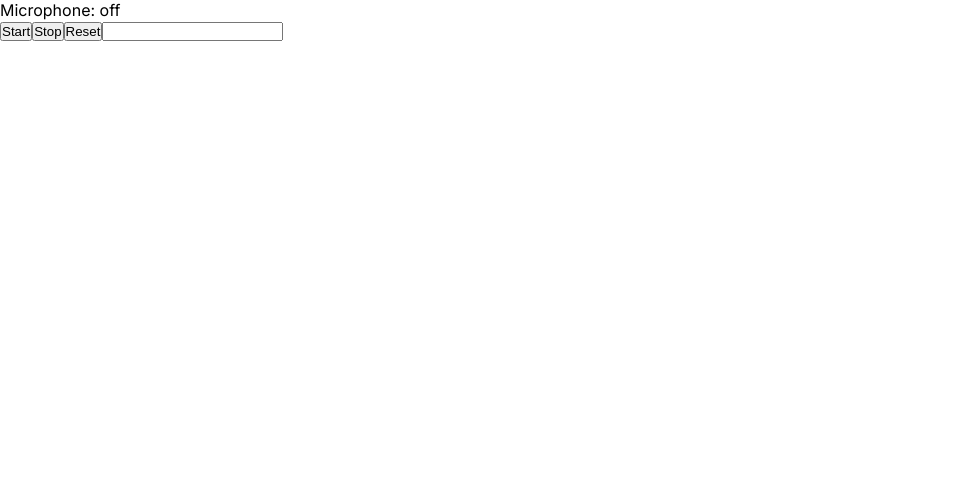
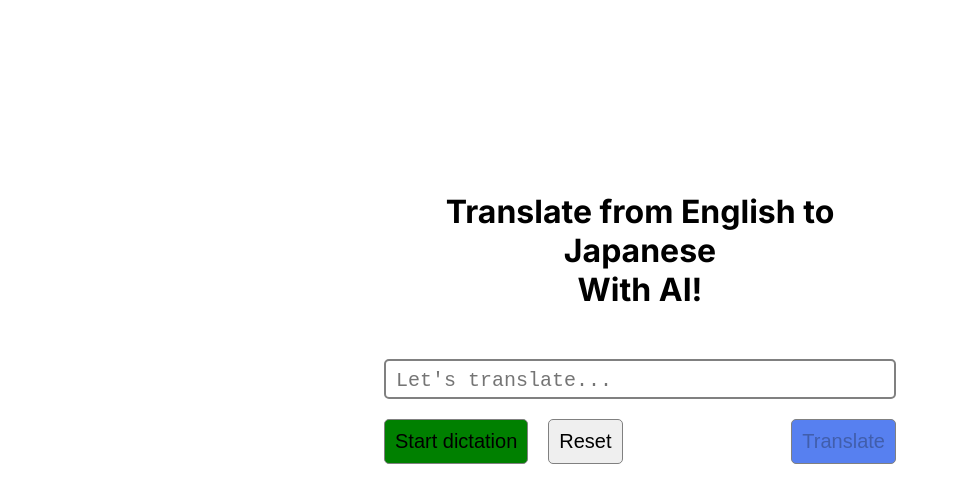
Before and after one commit to mmitusov/ai-japanese-translator, a Next.js app: page / in a window 1280 px wide. Shown: the top 502 px of the page, without its empty margins (0-959 px from the left). Built offline with nearby package versions, Linux system fonts and the light colour scheme.

Commit message:
UI + Translation implemented

```diff
--- a/package.json
+++ b/package.json
@@ -12,6 +12,7 @@
     "@types/node": "20.4.2",
     "@types/react": "18.2.15",
     "@types/react-dom": "18.2.7",
+    "axios": "^1.4.0",
     "eslint": "8.45.0",
     "eslint-config-next": "13.4.10",
     "next": "13.4.10",
--- /dev/null
+++ b/src/components/Input.tsx
@@ -0,0 +1,82 @@
+import React, { useRef } from 'react'
+import SpeechRecognition, { useSpeechRecognition } from 'react-speech-recognition';
+import useIsHydrated from '@/hooks/useIsHydrated';
+import { useEffect, useState } from 'react';
+import InputStyles from '@/styles/input.module.scss'
+import useAutosizeTextArea from '@/hooks/useAutosizeTextArea';
+import axios from 'axios';
+
+const Input = ({input, setInput, setTranslatedText}: any) => {
+    const {
+      transcript,
+      listening,
+      resetTranscript,
+      browserSupportsSpeechRecognition
+    } = useSpeechRecognition();
+    const {isSsrHydrated} = useIsHydrated()
+    const textAreaRef = useRef<HTMLTextAreaElement>(null);
+    useAutosizeTextArea(textAreaRef.current, input)
+
+    useEffect(() => {
+      onInputChange(transcript)
+    }, [transcript])
+
+    async function translateInput (textToTranslate: string) {
+      const response = await axios.post(
+        'https://translation.googleapis.com/language/translate/v2',
+        {},
+        {
+          params: {
+            key: 'AIzaSyDtj8Av-a4qeIYf5trEO_N4WCZgOsGLtII',
+            q: textToTranslate,
+            source: 'en',
+            target: 'uk', //ja, ru
+          }
+        }
+      )
+      const data = await response.data.data.translations[0].translatedText
+      setInput('')
+      setTranslatedText(data)
+    }
+
+    function onInputChange (text) {
+      setInput(text)
+    }
+
+    if (isSsrHydrated && !browserSupportsSpeechRecognition) {
+      return <span>Your browser doesn't support speech recognition.</span>;
+    }
+
+  return (
+    <div className={`${InputStyles.inputContainer}`}>
+        <textarea
+            ref={textAreaRef}
+            placeholder={`Let's translate...`}
+            value={input}
+            rows={1}
+            onChange={(e) => onInputChange(e.target.value)}
+        />
+        <div className={`${InputStyles.buttonsSection}`}>
+          <div >
+              {
+                  listening
+                      ? <button onClick={SpeechRecognition.stopListening} className={`${InputStyles.buttonStop}`}>Stop dictation</button>
+                      : <button onClick={SpeechRecognition.startListening} className={`${InputStyles.buttonStart}`}>Start dictation</button>
+              }
+              <button onClick={resetTranscript}>Reset</button>
+          </div>
+          <div>
+            <button
+              className={`${InputStyles.buttonTranslate}`}
+              disabled={listening || input.length===0}
+              onClick={() => translateInput(input)}
+            >
+              Translate
+            </button>
+          </div>
+        </div>
+    </div>
+  )
+}
+
+export default Input
--- /dev/null
+++ b/src/components/Translation.tsx
@@ -0,0 +1,16 @@
+import React from 'react'
+import TranslationStyles from '@/styles/translation.module.scss'
+
+
+const Translation = ({translatedText, setTranslatedText}: any) => {
+  return (
+    <div className={`${TranslationStyles.translationContainer}`}>
+        <h1>Translation</h1>
+        <p>
+            {translatedText}
+        </p>
+    </div>
+  )
+}
+
+export default Translation
--- /dev/null
+++ b/src/hooks/useAutosizeTextArea.tsx
@@ -0,0 +1,21 @@
+import { useEffect } from "react";
+
+// Updates the height of a <textarea> when the value changes.
+const useAutosizeTextArea = (
+  textAreaRef: HTMLTextAreaElement | null,
+  value: string
+) => {
+  useEffect(() => {
+    if (textAreaRef) {
+      // We need to reset the height momentarily to get the correct scrollHeight for the textarea
+      textAreaRef.style.height = "0px";
+      const scrollHeight = textAreaRef.scrollHeight;
+
+      // We then set the height directly, outside of the render loop
+      // Trying to set this with state or a ref will product an incorrect value.
+      textAreaRef.style.height = scrollHeight + "px";
+    }
+  }, [textAreaRef, value]);
+};
+
+export default useAutosizeTextArea;
--- a/src/pages/_app.tsx
+++ b/src/pages/_app.tsx
@@ -1,4 +1,4 @@
-import '@/styles/globals.css'
+import '@/styles/globals.scss'
 import type { AppProps } from 'next/app'
 import 'regenerator-runtime/runtime'
 
--- a/src/pages/index.tsx
+++ b/src/pages/index.tsx
@@ -1,35 +1,16 @@
 
 import Head from 'next/head'
 import { Inter } from 'next/font/google'
-import HomeStyles from '@/styles/Home.module.css'
-import SpeechRecognition, { useSpeechRecognition } from 'react-speech-recognition';
-import useIsHydrated from '@/hooks/useIsHydrated';
-import { useEffect, useState } from 'react';
+import HomeStyles from '@/styles/home.module.scss'
+import Input from '@/components/Input'
+import Translation from '@/components/Translation'
+import { useState } from 'react'
 
 const inter = Inter({ subsets: ['latin'] })
 
 export default function Home() {
-  const [input, setInput] = useState('')
-  const {
-    transcript,
-    listening,
-    resetTranscript,
-    browserSupportsSpeechRecognition
-  } = useSpeechRecognition();
-  const {isSsrHydrated} = useIsHydrated()
-
-  useEffect(() => {
-    onInputChange(transcript)
-  }, [transcript])
-
-  function onInputChange (text) {
-    setInput(text)
-  }
-
-  if (isSsrHydrated && !browserSupportsSpeechRecognition) {
-    return <span>Your browser doesn't support speech recognition.</span>;
-  }
-
+  const [input, setInput] = useState<string>('')
+  const [translatedText, setTranslatedText] = useState<string>('')
   return (
     <>
       <Head>
@@ -38,14 +19,11 @@ export default function Home() {
         <meta name="viewport" content="width=device-width, initial-scale=1" />
         <link rel="icon" href="/favicon.ico" />
       </Head>
-      <main className={`${HomeStyles.main} ${inter.className}`}>
-        <div>
-          <p>Microphone: {listening ? 'on' : 'off'}</p>
-          <button onClick={SpeechRecognition.startListening}>Start</button>
-          <button onClick={SpeechRecognition.stopListening}>Stop</button>
-          <button onClick={resetTranscript}>Reset</button>
-          <input value={input} onChange={(e) => onInputChange(e.target.value)}></input>
-        </div>
+      <main className={`${HomeStyles.homeContainer} ${inter.className}`}>
+        <h1>Translate from English to Japanese <br/> With AI!</h1>
+        <Input input={input} setInput={setInput} setTranslatedText={setTranslatedText}/>
+        {translatedText[0] &&
+          <Translation translatedText={translatedText} setTranslatedText={setTranslatedText}/>}
       </main>
     </>
   )
--- /dev/null
+++ b/src/styles/home.module.scss
@@ -0,0 +1,13 @@
+.homeContainer  {
+    display: flex;
+    flex-direction: column;
+    align-items: center;
+    height: 100vh;
+    padding-top: 15%;
+    padding-inline: 30%;
+
+    & > h1 {
+        margin-bottom: 50px;
+        text-align: center;
+    }
+}
--- /dev/null
+++ b/src/styles/input.module.scss
@@ -0,0 +1,60 @@
+.inputContainer {
+    display: flex;
+    flex-direction: column;
+    width: 100%;
+
+    & > textarea {
+        resize: none;
+        overflow: hidden;
+        line-height: 1;
+        outline: none;
+        border: 2px solid grey;
+        border-radius: 5px;
+        padding: 10px 10px;
+        color: black;
+        font-size: 20px;
+
+        &:focus {
+            border: 2px solid lightblue;
+        }
+    }
+}
+
+.buttonsSection {
+    display: flex;
+    justify-content: space-between;
+    align-items: center;
+    gap: 20px;
+    margin-top: 20px;
+
+    & button {
+        // all: unset;
+        cursor: pointer;
+        border: 1px solid grey;
+        border-radius: 5px;
+        min-width: 60px;
+        min-height: 40px;
+        padding: 10px;
+        font-size: 20px;
+    }
+
+    //Для всех елементов кроме последнего
+    & button:not(:last-child) {
+        margin-right: 20px;
+    }
+
+}
+
+.buttonStart {
+    background-color: green;
+    color: black;
+}
+
+.buttonStop {
+    background-color: red;
+    color: white;
+}
+
+.buttonTranslate {
+    background-color: rgb(87, 128, 240);
+}
--- /dev/null
+++ b/src/styles/translation.module.scss
@@ -0,0 +1,14 @@
+.translationContainer {
+    display: flex;
+    flex-direction: column;
+    width: 100%;
+    margin-top: 40px;
+
+    & > p {
+        border: 2px solid green;
+        border-radius: 5px;
+        padding: 10px 10px;
+        color: black;
+        font-size: 20px;
+    }
+}
```
Also changed, not shown: src/styles/Home.module.css (deleted), src/styles/globals.scss (renamed from src/styles/globals.css), 2 other files (tests, documents, lock files or other folders).
